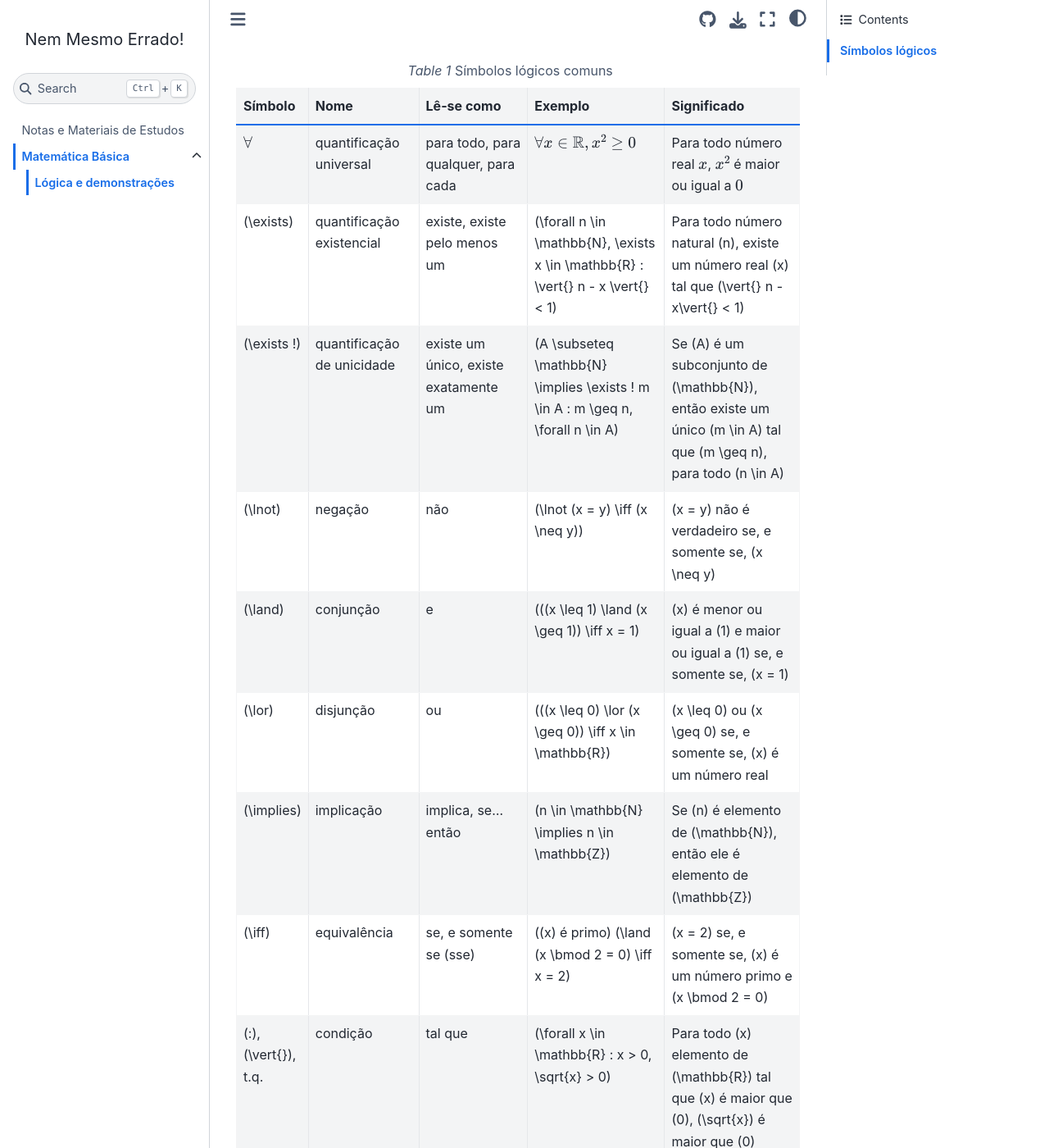
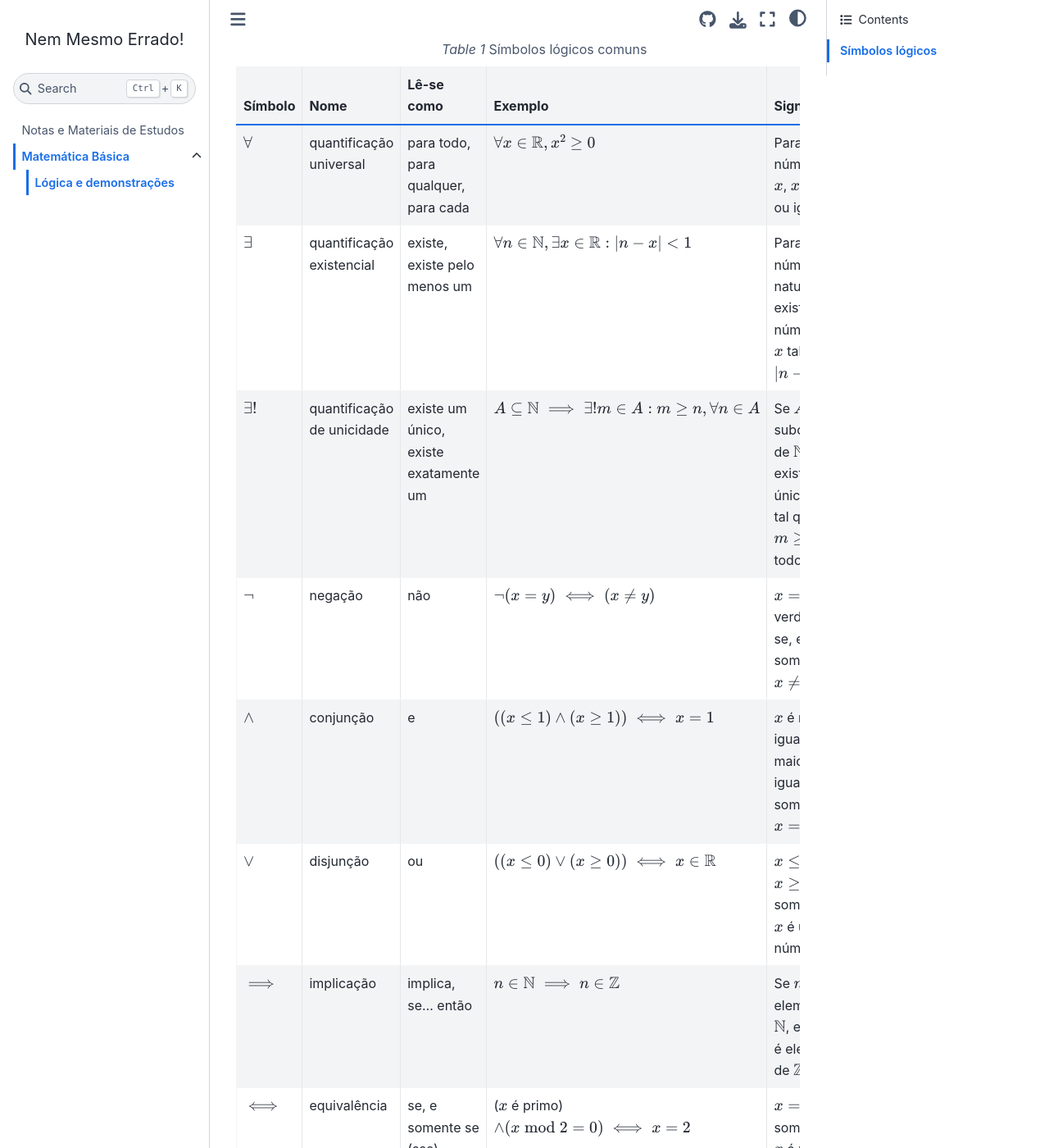
Before and after one commit to nemmesmoerrado/material, a Jupyter Book: the page built from matematica/matematica_basica/01_logica.md, in a window 1280 px wide and 1400 px high, scrolled down 425 px. Shown: the whole window at 82% size. Built offline with Jupyter Book 1.0.4 settings and Sphinx 7.4.7 and the Sphinx Book theme 1.1.4, drawn with Linux system fonts in a browser that asks for light colours; some of the changed text lies outside the part shown.

Commit message:
Update 01_logica.md

````diff
--- a/matematica/matematica_basica/01_logica.md
+++ b/matematica/matematica_basica/01_logica.md
@@ -9,7 +9,7 @@
 
 As origens dos símbolos lógicos vêm das primeiras tentativas de criar uma linguagem clara para expressar afirmações lógicas. As linguagens cotidianas não são adequadas para isso, pois seu uso pode facilmente levar a ambiguidades e paradoxos. Isso também ocorre na matemática, de modo que a matemática geral foi influenciada por essa linguagem e incorporou parte dela. O uso de símbolos lógicos é mais difundido em áreas da matemática onde há necessidade de uma linguagem precisa, como na teoria dos conjuntos (que é cheia de paradoxos!).
 
-Abaixo listamos alguns dos símbolos lógicos mais comuns. Para uma lista completa, visite a [Wikipédia](https://wikipedia.org).
+Abaixo listamos alguns dos símbolos lógicos mais comuns.
 
 ```{list-table} Símbolos lógicos comuns
 :name: simbolos-logicos-tabela
@@ -27,44 +27,44 @@ Abaixo listamos alguns dos símbolos lógicos mais comuns. Para uma lista comple
   - para todo, para qualquer, para cada
   - $\forall x \in \mathbb{R}, x^2 \geq 0$
   - Para todo número real $x$, $x^2$ é maior ou igual a $0$
-* - \(\exists\)
+* - $\exists$
   - quantificação existencial
   - existe, existe pelo menos um
-  - \(\forall n \in \mathbb{N}, \exists x \in \mathbb{R} : \vert{} n - x \vert{} < 1\)
-  - Para todo número natural \(n\), existe um número real \(x\) tal que \(\vert{} n - x\vert{} < 1\)
-* - \(\exists !\)
+  - $\forall n \in \mathbb{N}, \exists x \in \mathbb{R} : \vert{} n - x \vert{} < 1$
+  - Para todo número natural $n$, existe um número real $x$ tal que $\vert{} n - x\vert{} < 1$
+* - $\exists !$
   - quantificação de unicidade
   - existe um único, existe exatamente um
-  - \(A \subseteq \mathbb{N} \implies \exists ! m \in A : m \geq n, \forall n \in A\)
-  - Se \(A\) é um subconjunto de \(\mathbb{N}\), então existe um único \(m \in A\) tal que \(m \geq n\), para todo \(n \in A\)
-* - \(\lnot\)
+  - $A \subseteq \mathbb{N} \implies \exists ! m \in A : m \geq n, \forall n \in A$
+  - Se $A$ é um subconjunto de $\mathbb{N}$, então existe um único $m \in A$ tal que $m \geq n$, para todo $n \in A$
+* - $\lnot$
   - negação
   - não
-  - \(\lnot (x = y) \iff (x \neq y)\)
-  - \(x = y\) não é verdadeiro se, e somente se, \(x \neq y\)
-* - \(\land\)
+  - $\lnot (x = y) \iff (x \neq y)$
+  - $x = y$ não é verdadeiro se, e somente se, $x \neq y$
+* - $\land$
   - conjunção
   - e
-  - \(((x \leq 1) \land (x \geq 1)) \iff x = 1\)
-  - \(x\) é menor ou igual a \(1\) e maior ou igual a \(1\) se, e somente se, \(x = 1\)
-* - \(\lor\)
+  - $((x \leq 1) \land (x \geq 1)) \iff x = 1$
+  - $x$ é menor ou igual a $1$ e maior ou igual a $1$ se, e somente se, $x = 1$
+* - $\lor$
   - disjunção
   - ou
-  - \(((x \leq 0) \lor (x \geq 0)) \iff x \in \mathbb{R}\)
-  - \(x \leq 0\) ou \(x \geq 0\) se, e somente se, \(x\) é um número real
-* - \(\implies\)
+  - $((x \leq 0) \lor (x \geq 0)) \iff x \in \mathbb{R}$
+  - $x \leq 0$ ou $x \geq 0$ se, e somente se, $x$ é um número real
+* - $\implies$
   - implicação
   - implica, se... então
-  - \(n \in \mathbb{N} \implies n \in \mathbb{Z}\)
-  - Se \(n\) é elemento de \(\mathbb{N}\), então ele é elemento de \(\mathbb{Z}\)
-* - \(\iff\)
+  - $n \in \mathbb{N} \implies n \in \mathbb{Z}$
+  - Se $n$ é elemento de $\mathbb{N}$, então ele é elemento de $\mathbb{Z}$
+* - $\iff$
   - equivalência
   - se, e somente se (sse)
-  - (\(x\) é primo) \(\land (x \bmod 2 = 0) \iff x = 2\)
-  - \(x = 2\) se, e somente se, \(x\) é um número primo e \(x \bmod 2 = 0\)
-* - \(:\), \(\vert{}\), t.q.
+  - ($x$ é primo) $\land (x \bmod 2 = 0) \iff x = 2$
+  - $x = 2$ se, e somente se, $x$ é um número primo e $x \bmod 2 = 0$
+* - $:$, $\vert{}$, t.q.
   - condição
   - tal que
-  - \(\forall x \in \mathbb{R} : x > 0, \sqrt{x} > 0\)
-  - Para todo \(x\) elemento de \(\mathbb{R}\) tal que \(x\) é maior que \(0\), \(\sqrt{x}\) é maior que \(0\)
+  - $\forall x \in \mathbb{R} : x > 0, \sqrt{x} > 0$
+  - Para todo $x$ elemento de $\mathbb{R}$ tal que $x$ é maior que $0$, $\sqrt{x}$ é maior que $0$
 ```
````
